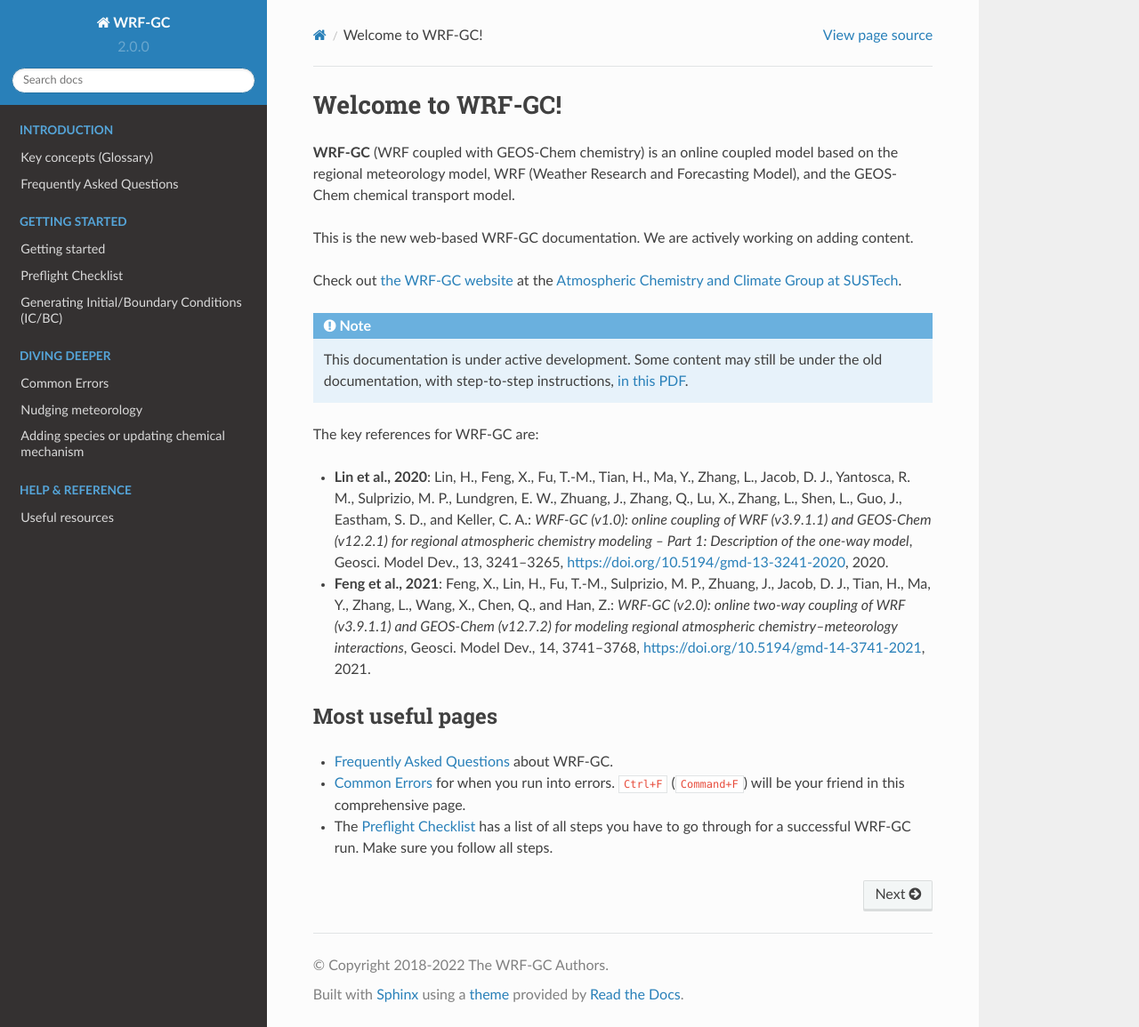
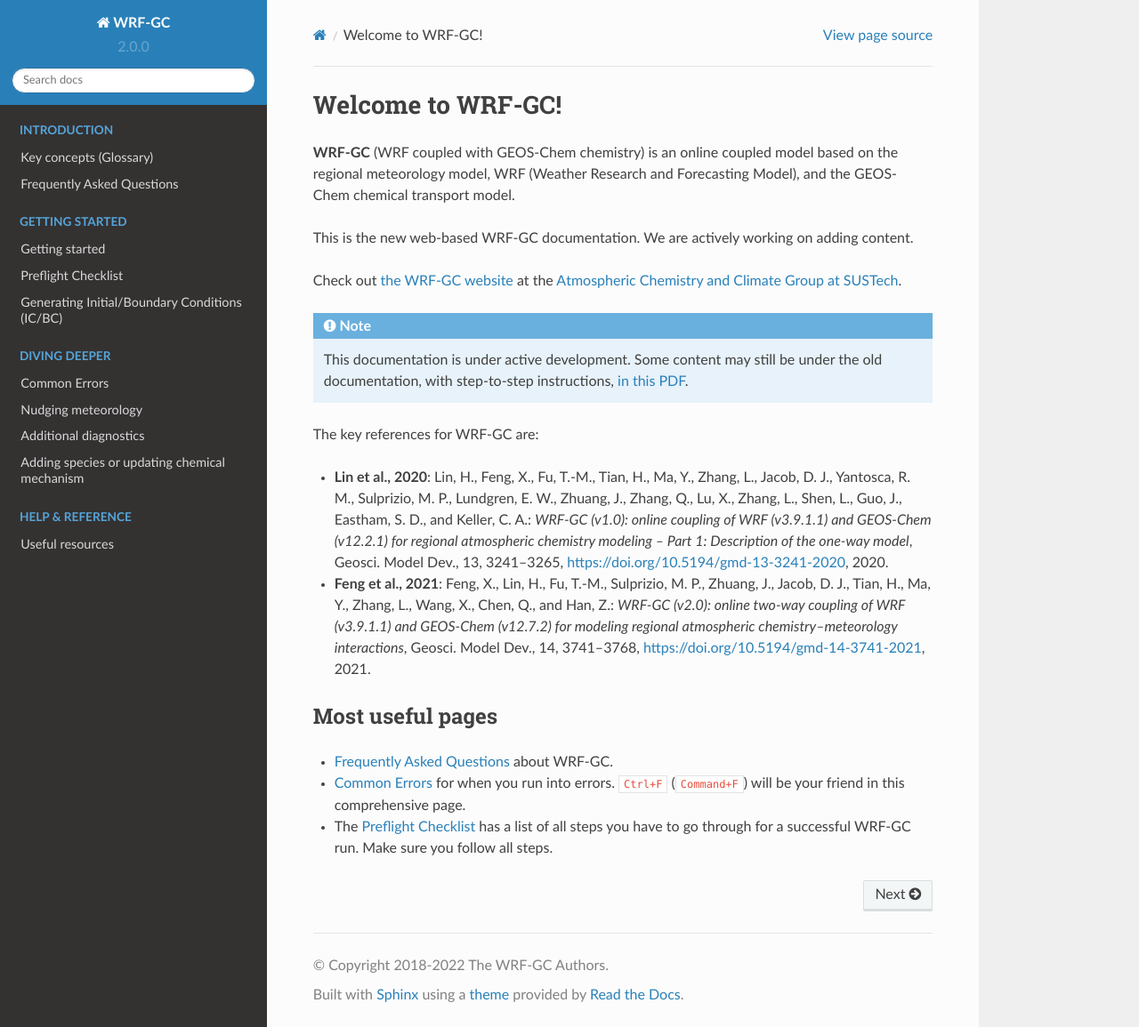
Before and after one commit to WRF-GC/documentation, a Sphinx documentation site: the page built from docs/source/index.rst, in a window 1280 px wide and 1155 px high. Shown: the whole window at 89% size. Built offline with Sphinx 7.4.7 and the Read the Docs theme 2.0.0, drawn with Linux system fonts in a browser that asks for light colours.

Commit message:
Add extra diagnostics

```diff
--- a/docs/source/index.rst
+++ b/docs/source/index.rst
@@ -47,6 +47,7 @@
 
    common-errors.rst
    nudging.rst
+   extra-diagnostics.rst
    newspecies.rst
 
 .. toctree::
```
